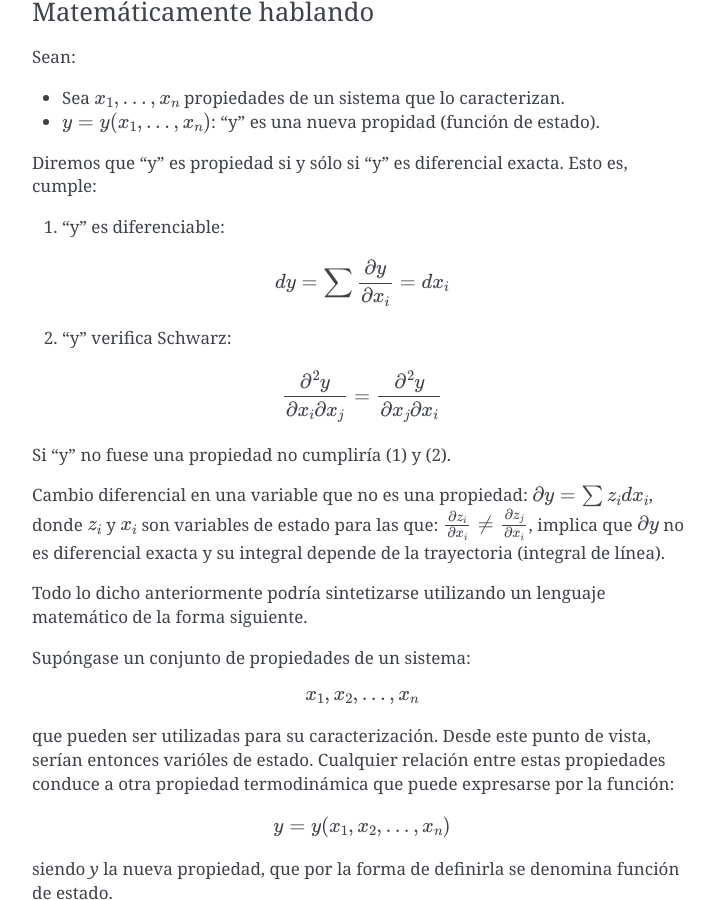
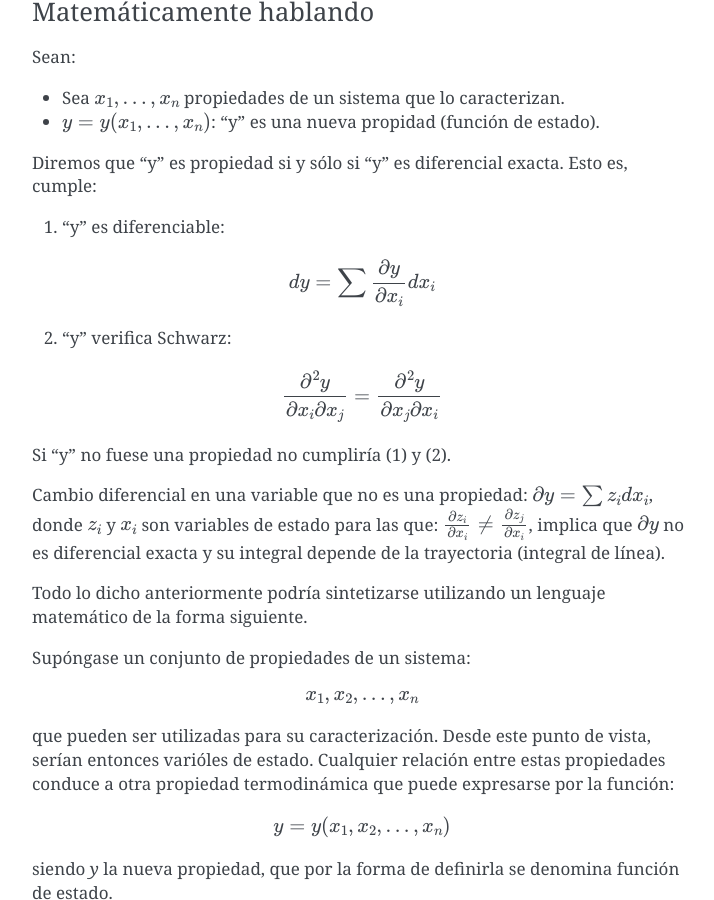
Before and after one commit to mantielero/termodinamica, a Sphinx documentation site: the page built from source/conceptos_propiedades.rst, in a window 1280 px wide and 900 px high, scrolled down 1036 px. Shown: the whole window, without its empty margins (388-1102 px from the left). Built offline with Sphinx 7.4.7, drawn with Linux system fonts in a browser that asks for light colours; pages that are not in the unit, such as notebooks, are missing from menus.

```diff
--- a/source/conceptos_propiedades.rst
+++ b/source/conceptos_propiedades.rst
@@ -38,7 +38,7 @@ Diremos que "y" es propiedad si y sólo si "y" es diferencial exacta. Esto es, c
 
 .. math::
 
-   dy = \sum \frac{\partial y }{\partial x_i} = dx_i
+   dy = \sum \frac{\partial y }{\partial x_i} dx_i
 
 2. "y" verifica Schwarz:
 
```
